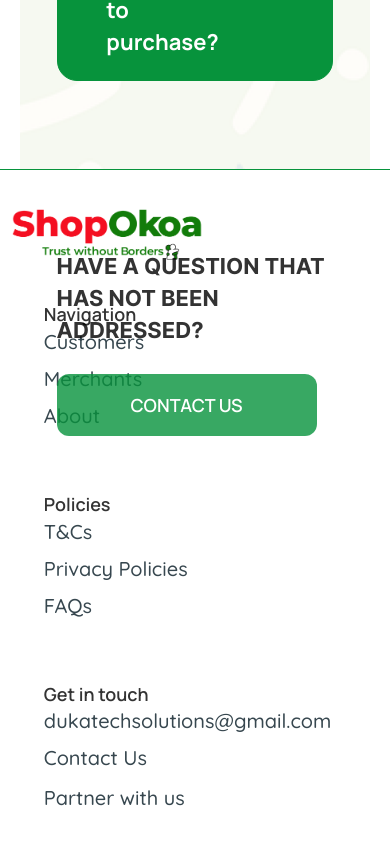
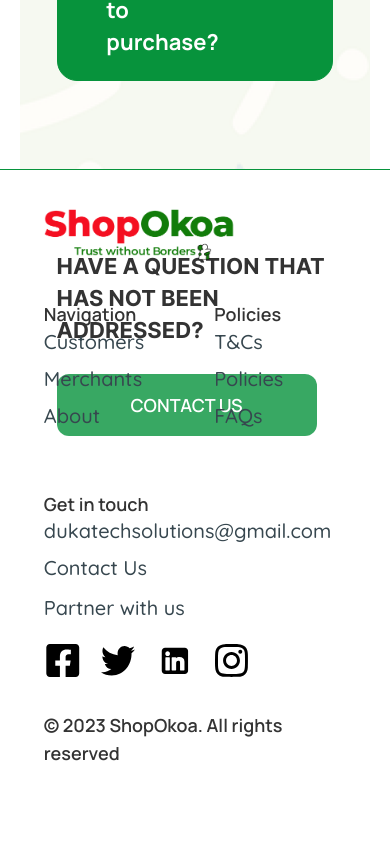
Before and after one commit to Fredrick-Karuri/ShopOkoa, a React (Create React App) app: page /faqs in a window 390 px wide. Shown: the part 1912-2756 px from the top of the page. After the commit the page ends 2729 px from the top, so only its background shows below. Built offline with nearby package versions, Linux system fonts and the light colour scheme.

Commit message:
made the footer more responsive

```diff
--- a/src/components/Footer/index.jsx
+++ b/src/components/Footer/index.jsx
@@ -5,34 +5,37 @@
 
 const Footer = props => {
   const navigate = useNavigate()
-  const [isSmallScreen, setIsSmallScreen] = React.useState(false);
+  const [isSmallScreen, setIsSmallScreen] = React.useState(false)
 
   React.useEffect(() => {
     const handleResize = () => {
-      setIsSmallScreen(window.innerWidth <= 640);
-    };
-    handleResize();
-    window.addEventListener("resize", handleResize);
-    return () => window.removeEventListener("resize", handleResize);
-  }, []);
+      setIsSmallScreen(window.innerWidth <= 640)
+    }
+    handleResize()
+    window.addEventListener('resize', handleResize)
+    return () => window.removeEventListener('resize', handleResize)
+  }, [])
   return (
     <>
       <footer className={`${props.className} py-4`}>
-        <div className='flex flex-col items-center justify-center mb-3.5 ml-[80px] mr-[66px] mt-[20px] w-[91%]'>
+        <div className='flex flex-col items-center justify-center mb-3.5 ml-[80px] mr-[66px] mt-[20px] w-[91%] sm:w-[100]'>
           <div className='flex flex-col items-center justify-center w-full'>
-            <div className='flex md:flex-col flex-row gap-12 md:gap-5 items-start justify-start mr-[158px] w-[87%] md:w-full'>
+            <div className='relative flex md:flex-col flex-row gap-12 md:gap-5 items-start justify-start mr-[158px] w-[87%] md:w-full'>
               {/* shopOkoa logo */}
 
+              {/* centre the logo */}
+
               <Img
-                className='h-[41px] sm:h-auto md:mt-0 mt-[3px] object-cover w-[15%] md:w-full sm:ml-12 sm:w-[60%]'
+                className='flex sm:align-center justify-center  md:h-[41px] h-auto object-cover w-[15%] md:w-[50%] sm:w-[60%] sm:ml-20'
                 src='images/img_asset14shopokoa.png'
                 alt='image of the ShopOkoa logo'
                 style={{ maxWidth: '100%', height: 'auto' }}
               />
+              {/* navigation and policies should be in a row when in a small device */}
+              {/* Navigation section */}
 
-              {/* Navigation section */}
-              <div className='flex flex-col items-start justify-start  md:ml-[80px] ml-[80px] my-5'>
-
+              <div className='flex flex-row gap-[260px] md:gap-[100px] sm:gap-[50px] items-start justify-start sm:ml-[80px]  md:ml-[80px] ml-[80px] sm:ml-0 sm:w-[60%] w-full '>
+                <div className='flex flex-col items-start justify-start  my-5'>
                   <Text
                     className='text-[22px] text-blue_gray-900_02 sm:text-lg md:text-xl'
                     size='txtManropeSemiBold22Bluegray90002'
@@ -70,7 +73,7 @@
                 </div>
 
                 {/* Policies section */}
-              <div className='flex flex-col items-start justify-start md:ml-[80px] ml-[160px] my-5'>
+                <div className='flex flex-col items-start justify-start md:ml-[80px] sm:ml-[20px] my-5'>
                   <Text
                     className='text-[22px] text-blue_gray-900_02 sm:text-lg md:text-xl'
                     size='txtManropeSemiBold22Bluegray90002'
@@ -81,7 +84,9 @@
                   <ul className='flex flex-col gap-[9px] items-start justify-start'>
                     <li>
                       <Text
-                    className={`text-blue_gray-800 text-xl ${isSmallScreen ? 'terms-small' : ''}`}
+                        className={`text-blue_gray-800 text-xl ${
+                          isSmallScreen ? 'terms-small' : ''
+                        }`}
                         size='txtQuicksandRegular20Bluegray800'
                         onClick={() => navigate('')}
                       >
@@ -89,11 +94,21 @@
                       </Text>
                     </li>
                     <li>
-                    <Text
+                      {/* <Text
                         className='text-blue_gray-800 text-xl'
                         size='txtQuicksandRegular20Bluegray800'
                       >
                         Privacy Policies
+                      </Text> */}
+
+                      <Text
+                        className={`text-blue_gray-800 text-xl ${
+                          isSmallScreen ? 'terms-small' : ''
+                        }`}
+                        size='txtQuicksandRegular20Bluegray800'
+                        onClick={() => navigate('')}
+                      >
+                        {isSmallScreen ? 'Policies' : 'Privacy Policies'}
                       </Text>
                     </li>
                     <li>
@@ -106,8 +121,9 @@
                     </li>
                   </ul>
                 </div>
+              </div>
               {/* contact us section */}
-              <div className='flex flex-col items-start justify-start md:ml-[80px] ml-[160px] my-5'>
+              <div className='flex  flex-col items-start justify-start  md:ml-[80px] ml-[20px] my-5'>
                 <Text
                   className='text-[22px] text-blue_gray-900_02 sm:text-lg md:text-xl'
                   size='txtManropeSemiBold22Bluegray90002'
@@ -142,8 +158,56 @@
                     </Text>
                   </li>
                 </ul>
+                {/* social media section */}
+                {/* add space between the icons and align them a */}
+                <div className='flex flex-row items-center justify-start md:ml-0 mt-5 sm:flex-col sm:items-start sm:justify-start '>
+                  {/* Social media icons */}
+                  <div className='flex flex-row gap-[20px] items-start justify-start '>
+                    <Img
+                      className='h-[37px]'
+                      src='images/img_facebooksquare.svg'
+                      alt='facebooksquare'
+                    />
+                    <Img
+                      className='h-[37px]'
+                      src='images/img_twitter.svg'
+                      alt='twitter'
+                    />
+                    <Img
+                      className='h-[37px]'
+                      src='images/img_linkedinsvgrepocom.svg'
+                      alt='linkedinsvgrepo'
+                    />
+                    <Img
+                      className='h-[37px]'
+                      src='images/img_instagram.svg'
+                      alt='instagram'
+                    />
+                  </div>
+                  {/* Copyright text */}
+                  <div className='flex flex-col items-start justify-start md:ml-[0] ml-[-750px]  md:w-full common-column-list sm:mt-8'>
+                    <Text
+                      className='text-[22px] text-blue_gray-900_02 sm:text-lg md:text-xl'
+                      size='txtManropeSemiBold22Bluegray90002'
+                    >
+                      © 2023 ShopOkoa. All rights reserved
+                    </Text>
                   </div>
                 </div>
+              </div>
+            </div>
+
+            {/* footer with facebook,  twitter, linkedin, instagram and copyrights section   */}
+
+            {/* <div className=' absolute bottom-0  flex flex-col items-start justify-start md:ml-[0] ml-[269px] w-[75%] md:w-full  common-column-list'>
+              <Text
+                className='text-[22px] text-blue_gray-900_02 sm:text-lg md:text-xl'
+                size='txtManropeSemiBold22Bluegray90002'
+              >
+                © 2023 ShopOkoa. All rights reserved
+              </Text>
+            </div> */}
+
             {/* <ul className='flex flex-col gap-[9px] items-start justify-start md:ml-[0] ml-[269px] w-[77%] md:w-full common-column-list'> */}
 
             {/* <li>
--- a/src/pages/Contactus/index.jsx
+++ b/src/pages/Contactus/index.jsx
@@ -9,27 +9,30 @@
     <>
       <div className='bg-white-A700 flex flex-col font-manrope items-center justify-start mx-auto w-full'>
         <Header className='bg-white-A700 border-b border-green-800 border-solid flex sm:flex-col flex-row sm:gap-5 items-center justify-center md:px-5 w-full' />
-        <div className='bg-gradient4  flex sm:flex-col flex-row gap-[21px] items-center justify-end p-[66px] md:px-10 sm:px-5 w-full'>
+        <div className='bg-gradient5 flex sm:flex-col md:flex-row gap-[21px] items-center justify-between p-[40px] md:px-10 sm:px-5 w-full'>
+          {/* Text on the left side of the hero section */}
           <Text
             className='md:text-5xl text-7xl text-blue_gray-900_01 tracking-[2.88px]'
             size='txtManropeExtraBold72'
           >
             Get in touch
           </Text>
+          {/* Illustration */}
           <Img
             className='h-[290px] mb-5 sm:mt-0 mt-[23px]'
-            src='images/img_questions1.svg'
+            src='images/contact_us.svg'
             alt='undrawcontactus'
           />
         </div>
-        <div className='bg-white-A700 flex flex-col items-center justify-end outline outline-gray-500_01 p-[27px] sm:px-5 w-full'>
+
+        <div className='bg-white-A700 flex flex-col items-center justify-end outline-gray-500_01 p-[27px] sm:px-5 w-full'>
           <div className='flex flex-col items-center justify-start max-w-[1059px] mt-[61px] mx-auto md:px-5 w-full'>
             <div className='flex md:flex-col flex-row md:gap-10 items-start justify-between w-full'>
               <div className='flex flex-col items-start justify-start w-[50%] md:w-full'>
                 <div className=' flex flex-col items-start justify-start md:h-[174px] h-[252px] relative w-[89%] sm:w-full'>
                   <Text
                     className=' absolute inset-x-[0] mx-auto md:text-5xl text-[64px] text-black-900 top-[0] tracking-[2.56px]'
-                    size='txtManropeExtraBold64'
+                    size='txtManropeExtraBold62'
                   >
                     <>We’re here to listen. </>
                   </Text>
@@ -48,18 +51,12 @@
                 />
                 {/* responsive code for location section with the location log, alongside location text and below it three texts, Chandaria Business & Innovation Center: Kenyatta University and Nairobi, Kenya*/}
                 <div className='flex flex-row gap-3 items-start justify-start mt-14 w-[37%] sm:w-[40%] md:w-full'>
-                   <Img
+                  <Img
                     className=' h-[42px] w-[50px] sm:h-[40px] sm:w-[40px] md:h-[64px] md:w-[64px]'
                     src='images/img_location.svg'
                     alt='location'
                   />
 
-
-                  {/* <Img
-                    className=' h-[54px] w-[60px] sm:h-[40px] sm:w-[60px] md:h-[64px] md:w-[64px]'
-                    src='images/img_location.svg'
-                    alt='location'
-                  /> */}
                   <Text
                     className='sm:text-[29px] md:text-[31px] text-[33px] text-black-900 tracking-[0.66px]'
                     // size='txtManropeExtraBold33'
```
Also changed, not shown: public/images/contact_us.svg (added). Lines whose indentation alone changed are shown as unchanged.
